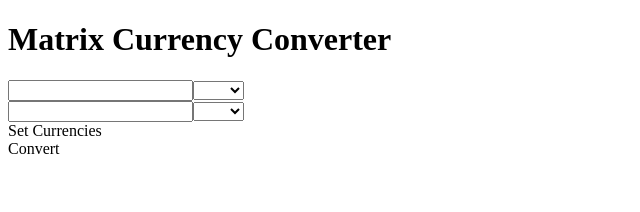
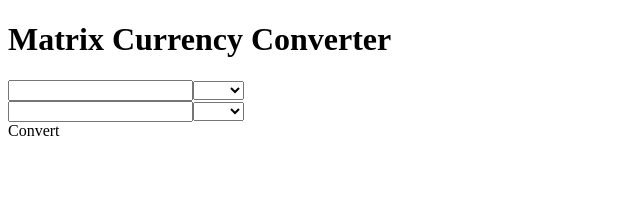
Before and after one commit to svpanchal/matrix-currency-app, an Angular app: page / in a window 1280 px wide. Shown: the top 212 px of the page, without its empty margins (0-640 px from the left). Built offline with nearby package versions, Linux system fonts and the light colour scheme.

Commit message:
Making GET currency rate call dynamically instead of button push

```diff
--- a/src/app/components/app/app.component.html
+++ b/src/app/components/app/app.component.html
@@ -25,7 +25,6 @@
         </select>
       </div>
 
-      <div class="submitButton" (click)="setCurrenciesForConversion()">Set Currencies</div>
       <div class="submitButton" (click)="convertValues()">Convert</div>
     </div>
   </div>
--- a/src/app/components/app/app.component.ts
+++ b/src/app/components/app/app.component.ts
@@ -14,6 +14,8 @@ export class AppComponent implements OnInit, OnDestroy {
   public currencyForm: FormGroup;
   public currencyCodes: Array<string> = [];
   public conversionRate: number;
+  public currencyFormValueChangesSubscription: any;
+  private currencyValuesForUrl: string;
 
   constructor(
     private _fb: FormBuilder,
@@ -42,15 +44,28 @@ export class AppComponent implements OnInit, OnDestroy {
           inputCurrencyType: '',
           convertedCurrencyType: ''
         });
+
+        this.currencyFormValueChangesSubscription = this.currencyForm.valueChanges.subscribe(val => {
+          const inputCurrencyType = this.currencyForm.get('inputCurrencyType').value;
+          const convertedCurrencyType = this.currencyForm.get('convertedCurrencyType').value;
+
+          if (inputCurrencyType && convertedCurrencyType) {
+            if (!this.currencyValuesForUrl) {
+              this.setCurrenciesForGetRateReq(inputCurrencyType, convertedCurrencyType);
+            }
+          }
+      });
     }
 
-  public ngOnDestroy() {}
+
+  public ngOnDestroy() {
+    this.currencyFormValueChangesSubscription.unsubscribe();
+  }
 
   public convertValues(): number {
-
     const inputNumber = this.currencyForm.get('inputCurrencyValue').value;
-    //  take the rate returned from the API and do the math using the form values, return the converted value
     if (!this.conversionRate || !inputNumber) {
+      alert('You are missing key data, please select the currencies you wish to convert and a value');
       return 0;
     }
 
@@ -58,19 +73,18 @@ export class AppComponent implements OnInit, OnDestroy {
     this.currencyForm.get('convertedCurrencyValue').setValue(convertedValue);
   }
 
-  public setCurrenciesForConversion(): void {
-    const requestedCurrencies = this.setCurrenciesForGetRateReq();
-    if (!requestedCurrencies) {
-      return;
+  private setCurrenciesForConversion(): void {
+    if (!this.currencyValuesForUrl) {
+      alert('You are missing key data, please select the currencies you wish to convert');
     }
 
-    this._appStartupActions.getRate(requestedCurrencies)
+    this._appStartupActions.getRate(this.currencyValuesForUrl)
       .subscribe(
         (response) => {
           if (response && Object.keys(response) && Object.keys(response).length) {
             const responseObj = response;
             this.conversionRate = responseObj[Object.keys(responseObj)[0]];
-            console.log('yay!', this.conversionRate);
+            console.log(`yay! here is the conversion rate for ${this.currencyValuesForUrl}`, this.conversionRate);
           } else {
             console.log('Error returning rates; please try again');
           }
@@ -81,17 +95,15 @@ export class AppComponent implements OnInit, OnDestroy {
       );
   }
 
-  private setCurrenciesForGetRateReq(): string {
-    const inputCurrencyType = this.currencyForm.get('inputCurrencyType').value;
-    const convertedCurrencyType = this.currencyForm.get('convertedCurrencyType').value;
-
+  private setCurrenciesForGetRateReq(inputCurrencyType, convertedCurrencyType): void {
     if (!inputCurrencyType || !convertedCurrencyType) {
-      alert('You are missing key data, please enter the currencies you wish you convert');
+      alert('You are missing key data, please select the currencies you wish to convert');
     }
 
     const currencyValues = `${inputCurrencyType}_${convertedCurrencyType}`;
-    // console.log(currencyValues);
-    return currencyValues;
+    this.currencyValuesForUrl = currencyValues;
+    console.log(this.currencyValuesForUrl);
+    this.setCurrenciesForConversion();
   }
 
 }
```
